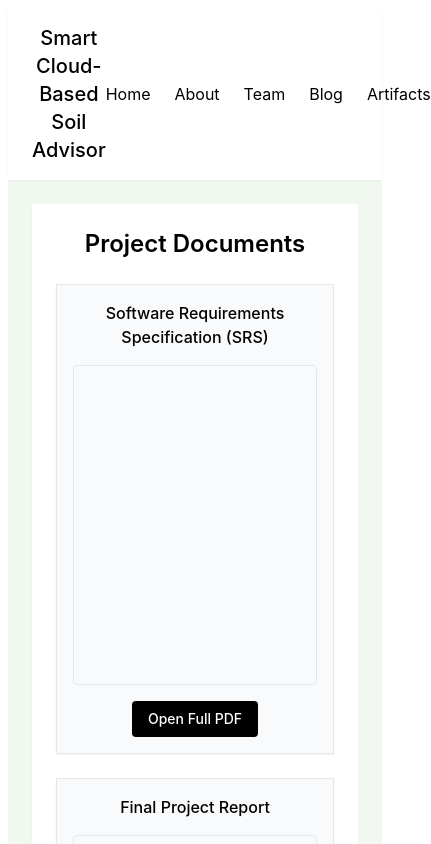
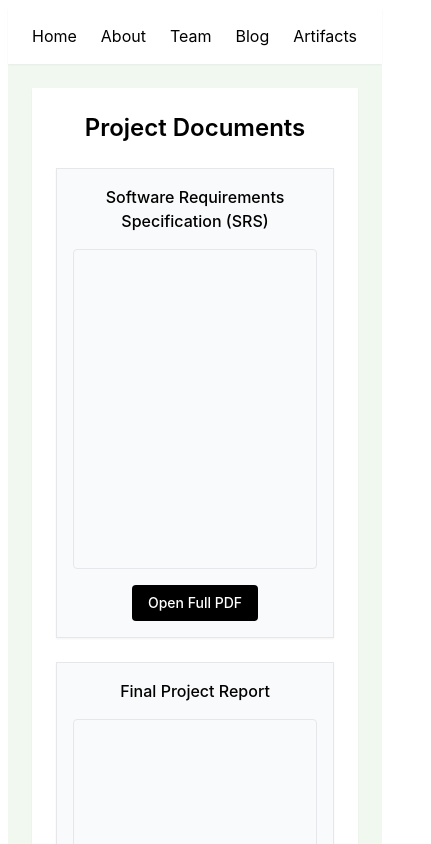
Before and after one commit to HarrisonMoses/Social-Med, a React (Vite) app: page /artifacts in a window 390 px wide. Shown: the top 844 px of the page, 431 px wide, since content can reach past the window. Built offline with nearby package versions, Linux system fonts and the light colour scheme.

Commit message:
made header changes

```diff
--- a/src/components/Header.jsx
+++ b/src/components/Header.jsx
@@ -4,7 +4,7 @@ function Header() {
   return (
     <header className="bg-white shadow-sm py-4 px-6">
       <div className="max-w-6xl mx-auto flex justify-between items-center">
-        <h1 className="text-center text-xl font-medium">
+        <h1 className=" hidden md:block text-center text-xl font-medium">
           Smart Cloud-Based Soil Advisor
         </h1>
         <nav>
```
Also changed, not shown: 1 other file (tests, documents, lock files or other folders).
